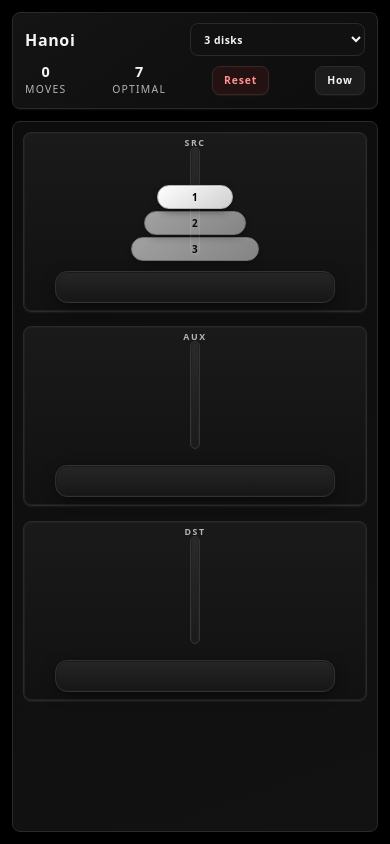
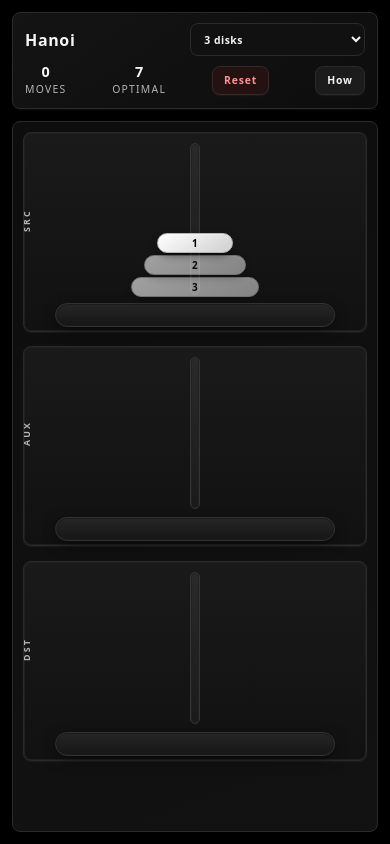
Before and after one commit to appunni/toh, a website built with Vite: page index.html in a window 390 px wide. Built offline with nearby package versions, Linux system fonts and the light colour scheme.

Commit message:
feat: portrait layout adjustments (rotated labels, smaller base, compressed disk stack)

```diff
--- a/src/UIRenderer.ts
+++ b/src/UIRenderer.ts
@@ -39,7 +39,53 @@ export class UIRenderer {
   }
   private renderTouchHelp(){ return `<div class="touch-help" id="touch-help" role="note">Tap a tower to pick the top disk, then tap a destination tower to place it. <button class="btn btn-ghost" id="dismiss-help" aria-label="Dismiss help">✕</button></div>`; }
   private renderTower(id:number){ const labels=['Source','Auxiliary','Destination']; return `<div class="tower" data-id="${id}" role="group" aria-label="${labels[id]} tower"><div class="tower-label">${['SRC','AUX','DST'][id]}</div><div class="tower-base"></div></div>`; }
-  private paintDisks(touch:boolean){ this.state.towers.forEach(t=>{ const towerEl=this.container.querySelector(`.tower[data-id='${t.id}']`) as HTMLElement; if(!towerEl) return; t.disks.forEach((d,i)=>{ const top=i===t.disks.length-1; const width=50 + d.size*26; const bottom=50 + i*26; const el=document.createElement('div'); el.className='disk'+(top?' top':''); el.style.width=width+'px'; el.style.bottom=bottom+'px'; el.dataset.size=String(d.size); el.dataset.tower=String(t.id); el.textContent=String(d.size); el.setAttribute('role','button'); el.setAttribute('aria-label',`Disk size ${d.size}`); if(top && !touch) el.setAttribute('draggable','true'); towerEl.appendChild(el); }); }); }
+  private paintDisks(touch:boolean){
+    const layout=document.documentElement.getAttribute('data-layout');
+    this.state.towers.forEach(t=>{
+      const towerEl=this.container.querySelector(`.tower[data-id='${t.id}']`) as HTMLElement; if(!towerEl) return;
+      const count=t.disks.length;
+      const isPortrait=layout==='mobilePortrait';
+      const towerH=towerEl.clientHeight || (isPortrait?200:300);
+      // Clear old
+      towerEl.querySelectorAll('.disk').forEach(d=>d.remove());
+      // Portrait dynamic sizing
+      let baseOffset = isPortrait?34:50; // space above base
+      let diskH = isPortrait? (count>5?18:20):28;
+      const usable = towerH - baseOffset - diskH - (isPortrait?6:10); // reserve some top padding
+      let step = count>1 ? Math.floor(usable/Math.max(count-1,1)) : 0;
+      if(isPortrait){
+        step = Math.min(step, count>5?20:22); // cap
+        step = Math.max(step, 14); // floor so spacing stays readable
+      } else {
+        step = 26;
+      }
+      // If still overflowing (top disk exceeds tower), compress further
+      const needed = baseOffset + diskH + step*(count-1);
+      if(needed > towerH - 4){
+        const available = towerH - 4 - baseOffset;
+        if(count>1){
+          step = Math.max(12, Math.floor((available - diskH)/(count-1)));
+        }
+        if(diskH + step*(count-1) > available){
+          // shrink disk height minimally
+          diskH = Math.max(14, Math.floor(available - step*(count-1)));
+        }
+      }
+      t.disks.forEach((d,i)=>{
+        const top=i===t.disks.length-1;
+        const width=50 + d.size*26; // width unchanged
+        const bottom=baseOffset + i*step;
+        const el=document.createElement('div');
+        el.className='disk'+(top?' top':'');
+        el.style.width=width+'px';
+        el.style.bottom=bottom+'px';
+        if(isPortrait) el.style.height=diskH+'px';
+        el.dataset.size=String(d.size); el.dataset.tower=String(t.id); el.textContent=String(d.size);
+        el.setAttribute('role','button'); el.setAttribute('aria-label',`Disk size ${d.size}`); if(top && !touch) el.setAttribute('draggable','true');
+        towerEl.appendChild(el);
+      });
+    });
+  }
   private bind(){
     (this.container.querySelector('#reset') as HTMLElement).onclick=()=>this.onReset();
     (this.container.querySelector('#difficulty') as HTMLSelectElement).onchange=e=>{ const n=parseInt((e.target as HTMLSelectElement).value,10); this.onDifficulty(n); };
--- a/src/style.css
+++ b/src/style.css
@@ -77,8 +77,10 @@ select:focus-visible { outline:2px solid var(--focus); outline-offset:2px; }
 /* Layout mode adaptations */
 [data-layout='mobilePortrait'] .board { flex-direction:column; }
 [data-layout='mobilePortrait'] .towers { display:flex; flex-direction:column; gap:.9rem; }
-[data-layout='mobilePortrait'] .tower { min-height:180px; }
-[data-layout='mobilePortrait'] .tower-base { height:32px; }
+[data-layout='mobilePortrait'] .tower { min-height:200px; }
+[data-layout='mobilePortrait'] .tower-base { height:24px; bottom:4px; }
+[data-layout='mobilePortrait'] .tower:before { top:10px; bottom:36px; }
+[data-layout='mobilePortrait'] .tower-label { top:50%; left:4px; transform:translateY(-50%) rotate(-90deg); transform-origin:left center; letter-spacing:.25em; font-size:.55rem; }
 [data-layout='mobilePortrait'] .header { gap:.5rem; }
 [data-layout='mobilePortrait'] .header-group { width:100%; justify-content:space-between; }
 [data-layout='mobilePortrait'] #difficulty { flex:1; }
```
